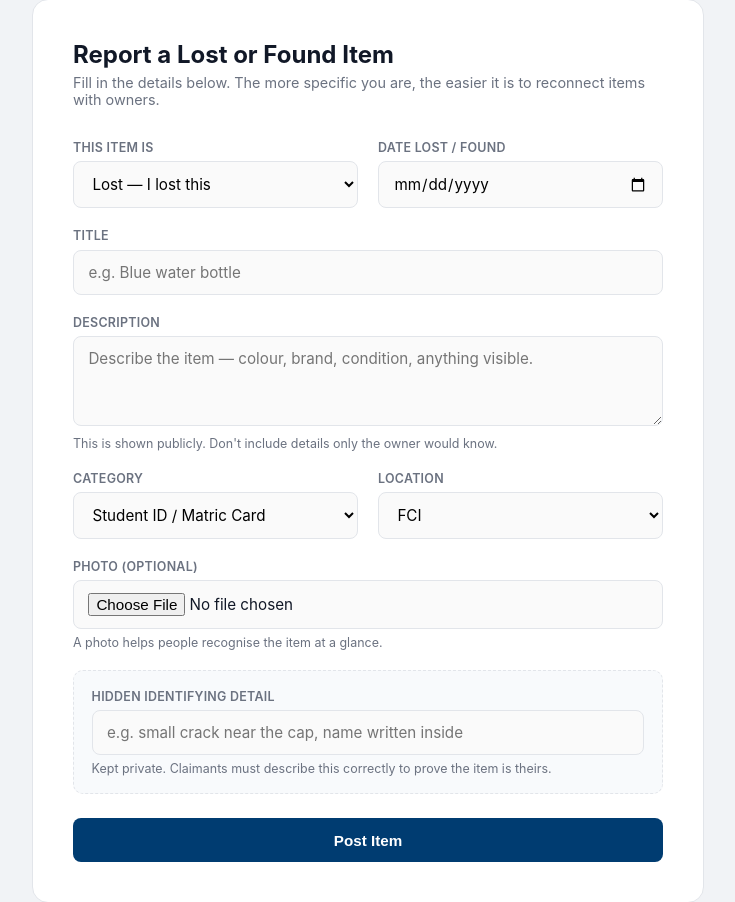
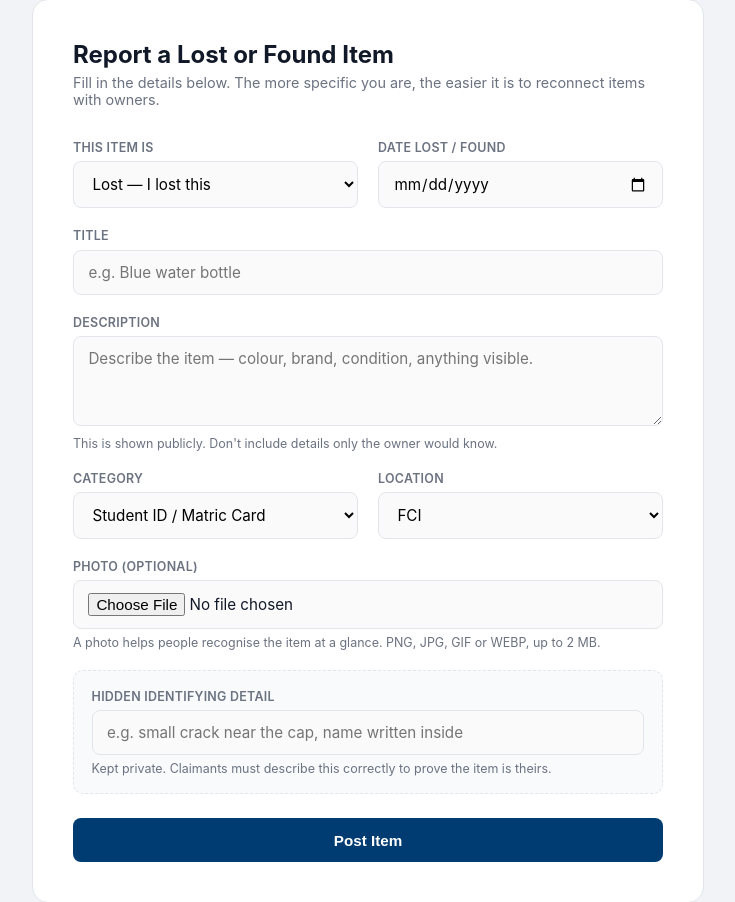
Before and after one commit to Kisaragisayu/2620MiniIT-G13-lost-and-found-webapp, a Flask app: page /post in a window 1280 px wide. Shown: the part 108-1010 px from the top of the page, without its empty margins (272-1007 px from the left). Run offline with Flask 3, Linux system fonts and the light colour scheme; the visitor is signed in with stand-in values (Sample User, id 1).

Commit message:
Accept WEBP uploads and say when a format is rejected

```diff
--- a/app.py
+++ b/app.py
@@ -14,7 +14,7 @@ app = Flask(__name__)
 app.config["SECRET_KEY"] = os.environ.get("SECRET_KEY", "dev-key-local-only")
 app.config["SQLALCHEMY_DATABASE_URI"] = "sqlite:///lostfound.db"
 app.config["UPLOAD_FOLDER"] = os.path.join(app.root_path, "static", "uploads")
-app.config["ALLOWED_EXTENSIONS"] = {"png", "jpg", "jpeg", "gif"}
+app.config["ALLOWED_EXTENSIONS"] = {"png", "jpg", "jpeg", "gif", "webp"}
 app.config["MAX_CONTENT_LENGTH"] = 2 * 1024 * 1024
 
 os.makedirs(app.config["UPLOAD_FOLDER"], exist_ok=True)
@@ -256,7 +256,12 @@ def post_item():
 
         image_filename = None
         file = request.files.get("photo")
-        if file and file.filename and allowed_file(file.filename):
+        if file and file.filename:
+            # Skipping the file silently left the listing posted with no photo
+            # and nothing said about it, which reads as the upload having worked.
+            if not allowed_file(file.filename):
+                flash("That image format isn't supported. Use PNG, JPG, GIF or WEBP.")
+                return redirect(url_for("post_item"))
             image_filename = secure_filename(f"{session['user_id']}_{file.filename}")
             file.save(os.path.join(app.config["UPLOAD_FOLDER"], image_filename))
 
--- a/templates/post-item.html
+++ b/templates/post-item.html
@@ -136,8 +136,8 @@
             {% if not editing %}
             <div class="field-group">
                 <label class="form-label">Photo (optional)</label>
-                <input type="file" name="photo" class="form-input" accept=".png,.jpg,.jpeg,.gif">
-                <div class="field-hint">A photo helps people recognise the item at a glance.</div>
+                <input type="file" name="photo" class="form-input" accept=".png,.jpg,.jpeg,.gif,.webp">
+                <div class="field-hint">A photo helps people recognise the item at a glance. PNG, JPG, GIF or WEBP, up to 2 MB.</div>
             </div>
             {% endif %}
 
```
